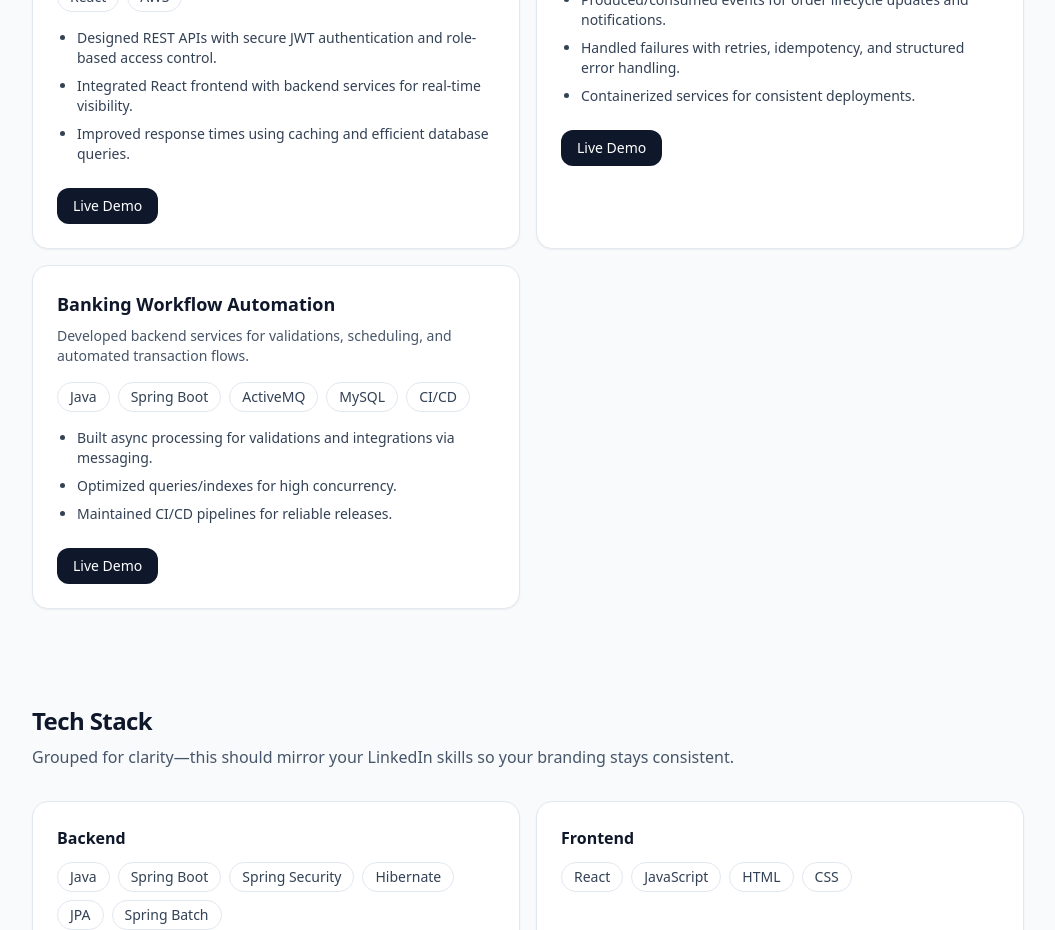
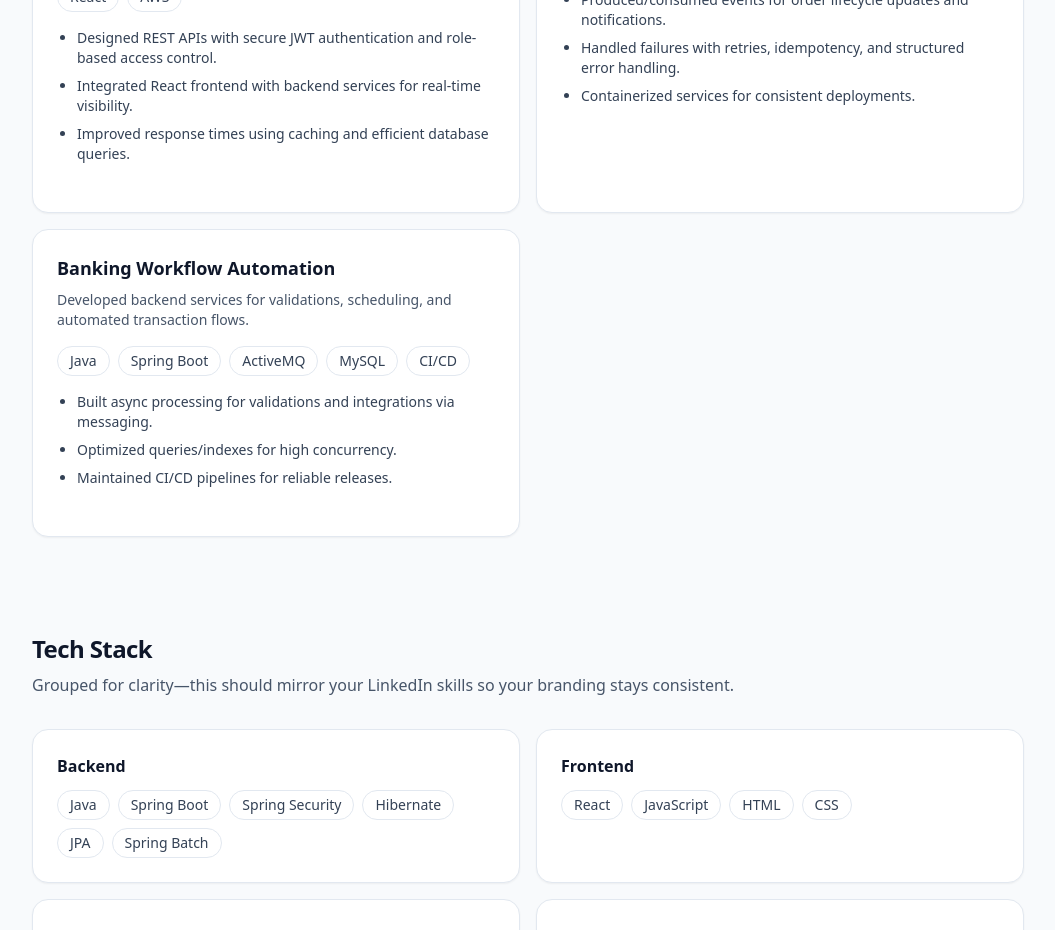
Before and after one commit to saiganeshtirumalasetty/saiganeshtirumalasetty.github.io, a React (Vite) app: page / in a window 1280 px wide. Shown: the part 1000-1930 px from the top of the page, without its empty margins (112-1167 px from the left). Built offline with nearby package versions, Linux system fonts and the light colour scheme.

Commit message:
remove links

```diff
--- a/src/App.jsx
+++ b/src/App.jsx
@@ -208,13 +208,7 @@ export default function App() {
 
                 <div className="mt-6 flex flex-wrap gap-3">
 
-                  <a
-                    href={p.live}
-                    className="rounded-xl bg-slate-900 px-4 py-2 text-sm font-medium text-white hover:bg-slate-800"
-                    target="_blank" rel="noreferrer"
-                  >
-                    Live Demo
-                  </a>
+
                 </div>
               </div>
             ))}
```
